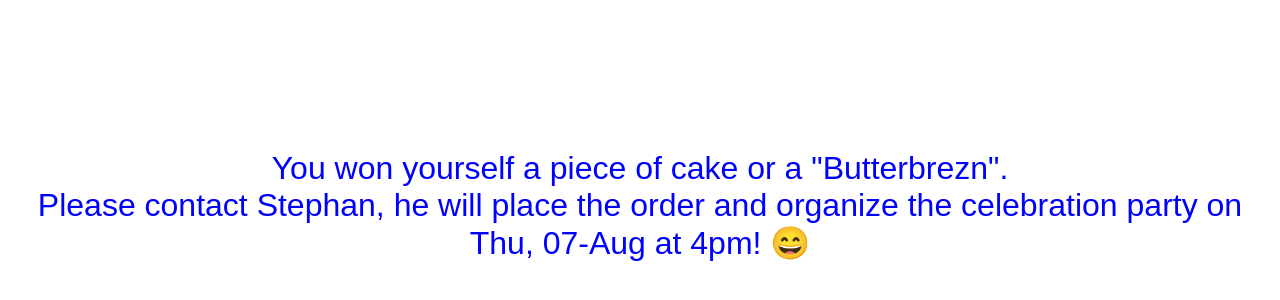
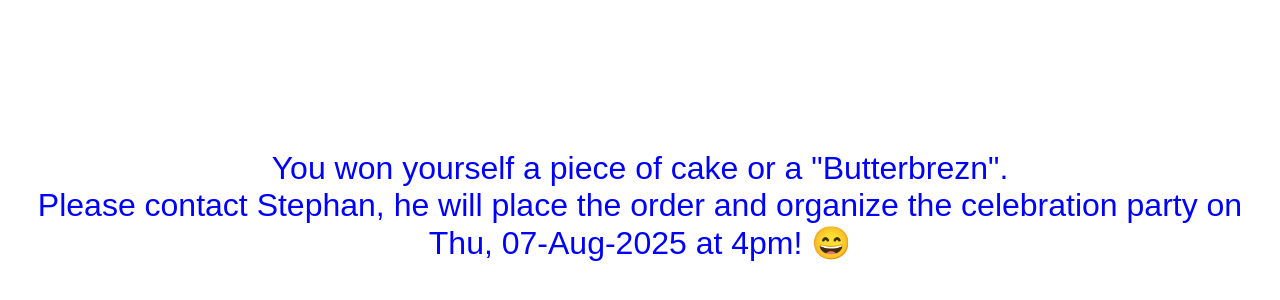
Before and after one commit to matthabjan/surprise, a plain HTML site: page index.html in a window 1280 px wide. Shown: the part 340-640 px from the top of the page. Drawn offline with Linux system fonts and the light colour scheme.

Commit message:
Aktualisieren von index.html

```diff
--- a/index.html
+++ b/index.html
@@ -28,7 +28,7 @@
   <div class="celebration">🎉 CONGRATULATIONS!!! 🎉</div>
   <p>
     You won yourself a piece of cake or a "Butterbrezn".<br>
-    Please contact Stephan, he will place the order and organize the celebration party on Thu, 07-Aug at 4pm! 😄
+    Please contact Stephan, he will place the order and organize the celebration party on Thu, 07-Aug-2025 at 4pm! 😄
   </p>
 </body>
 </html>
```
